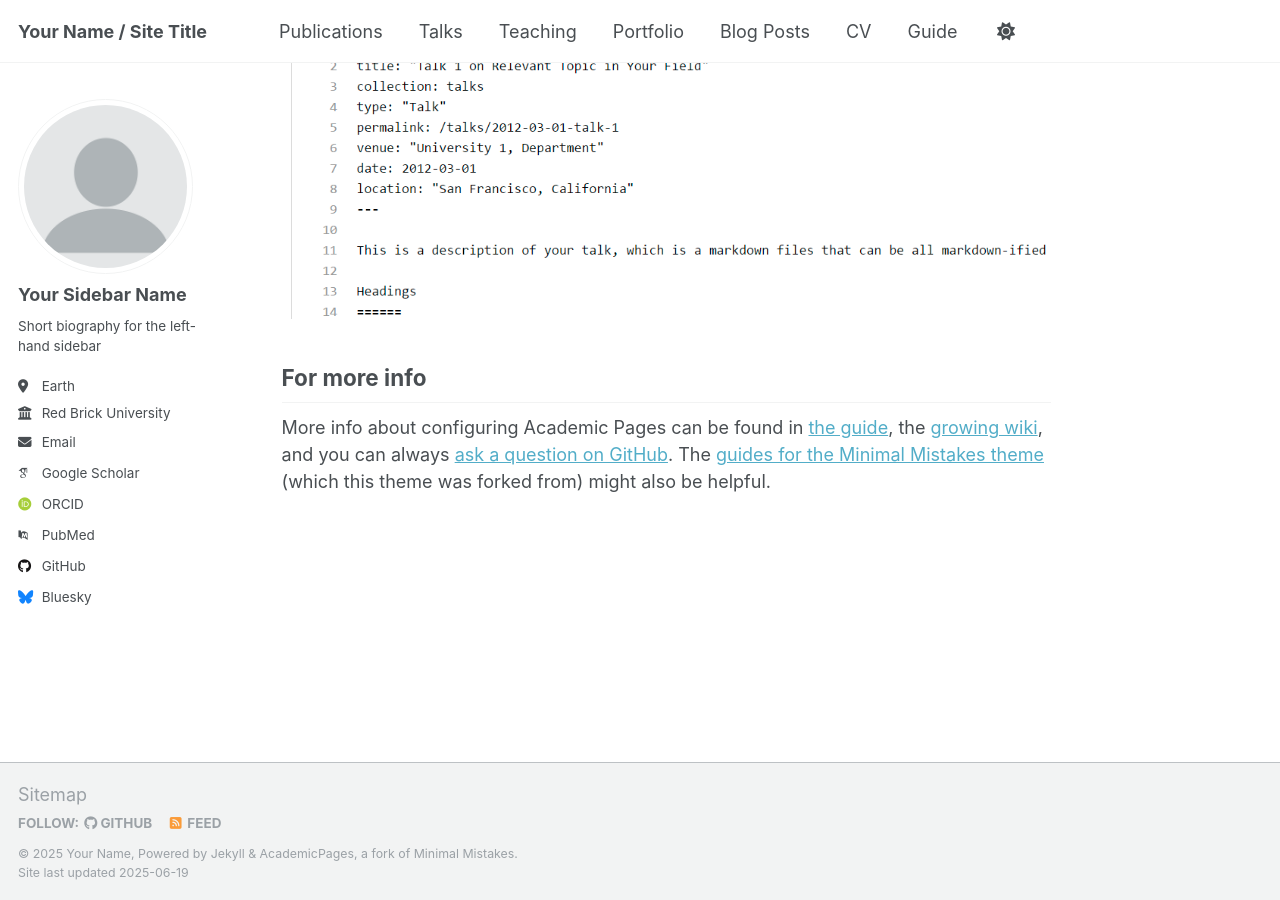
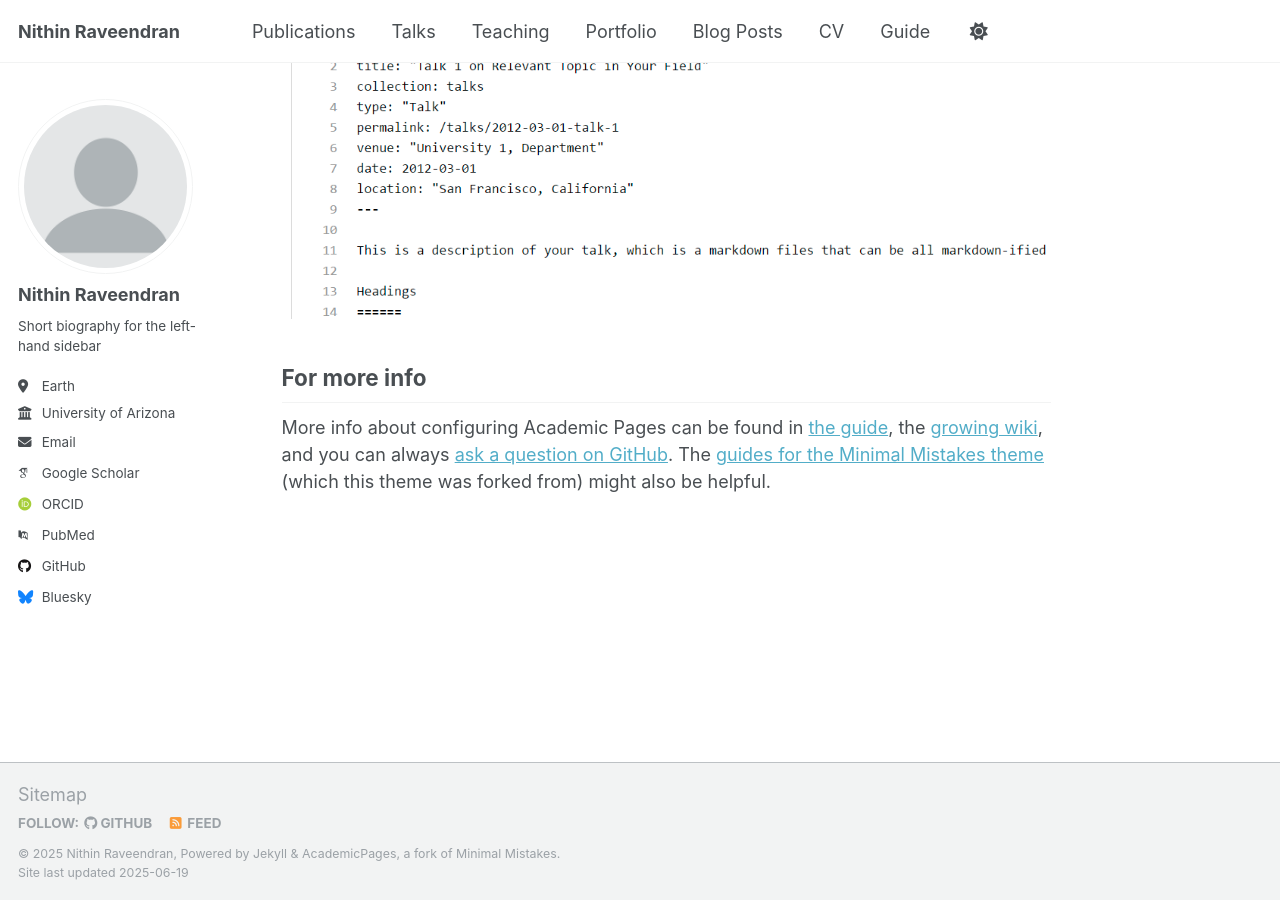
Before and after one commit to nithinitzme/nithinitzme.github.io, a Jekyll site: the page built from _pages/about.md, in a window 1280 px wide and 900 px high, scrolled down 2636 px. Built offline with Jekyll 4.4.1, drawn with Linux system fonts in a browser that asks for light colours; some web fonts are replaced.

Commit message:
Added basic details in Config

```diff
--- a/_config.yml
+++ b/_config.yml
@@ -9,32 +9,30 @@
 # Basic Site Settings
 locale                   : "en-US"
 site_theme               : "default"
-title                    : "Your Name / Site Title"
+title                    : "Nithin Raveendran"
 title_separator          : "-"
-name                     : &name "Your Name"
-description              : &description "personal description"
-url                      : https://academicpages.github.io # the base hostname & protocol for your site e.g. "https://[your GitHub username].github.io" or if you already have some other page hosted on Github then use "https://[your GitHub username].github.io/[Your Repo Name]"
-baseurl                  : "" # the subpath of your site, e.g. "/blog"
-repository               : "academicpages/academicpages.github.io"
-
+name                     : &name "Nithin Raveendran"
+description              : &description "Exploring classical and quantum error correction"
+url                      : https://nithinitzme.github.io
+baseurl                  : ""
+repository               : "nithinitzme/nithinitzme.github.io"
 # Site Author - The following control what appear as part of the author content on the side bar.
 #               If a field is blank the icon and link will not appear, otherwise it will be shown.
 #               Additional customization can be done by editing /_includes/author-profile.html
 author:
   # Biographic information
   avatar           : "profile.png"
-  name             : "Your Sidebar Name"
+  name             : "Nithin Raveendran"
   pronouns         : # example: "she/her"
   bio              : "Short biography for the left-hand sidebar"
   location         : "Earth"
-  employer         : "Red Brick University"
+  employer         : "University of Arizona"
   uri              : # URL
-  email            : "none@example.org"
-
+  email            : "nithin@arizona.edu"
   # Academic websites
   academia         : # URL
   arxiv            : # URL - Update with the correct link to your profile
-  googlescholar    : "https://scholar.google.com/citations?user=PS_CX0AAAAAJ"
+  googlescholar    : "https://scholar.google.com/citations?user=FBrIdeAAAAAJ"
   impactstory      : # URL
   orcid            : "http://orcid.org/yourorcidurl"
   semantic         : # URL
@@ -46,7 +44,7 @@ author:
   bitbucket        : # Username - Update with your username on the site
   codepen          : # Username
   dribbble         : # Username
-  github           : "academicpages"
+  github           : "nithinitzme"
   kaggle           : # Username
   stackoverflow    : # User number or user number and name (i.e., use "1" or "1/jeff-atwood")
 
```
